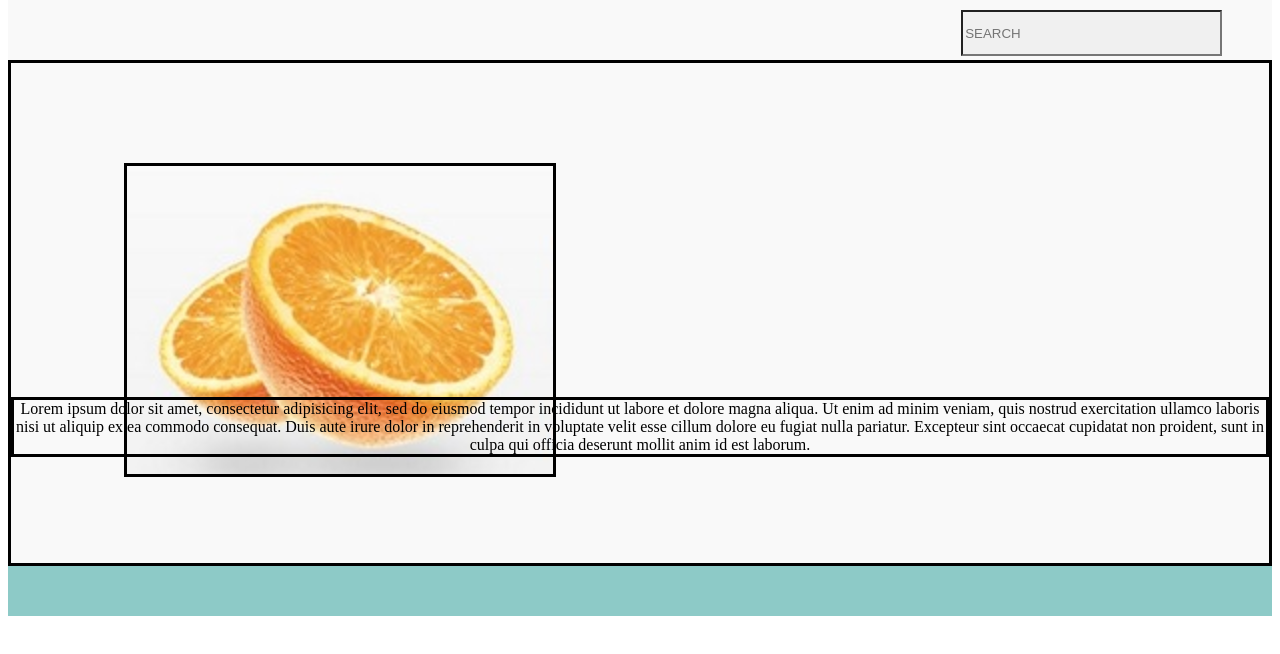
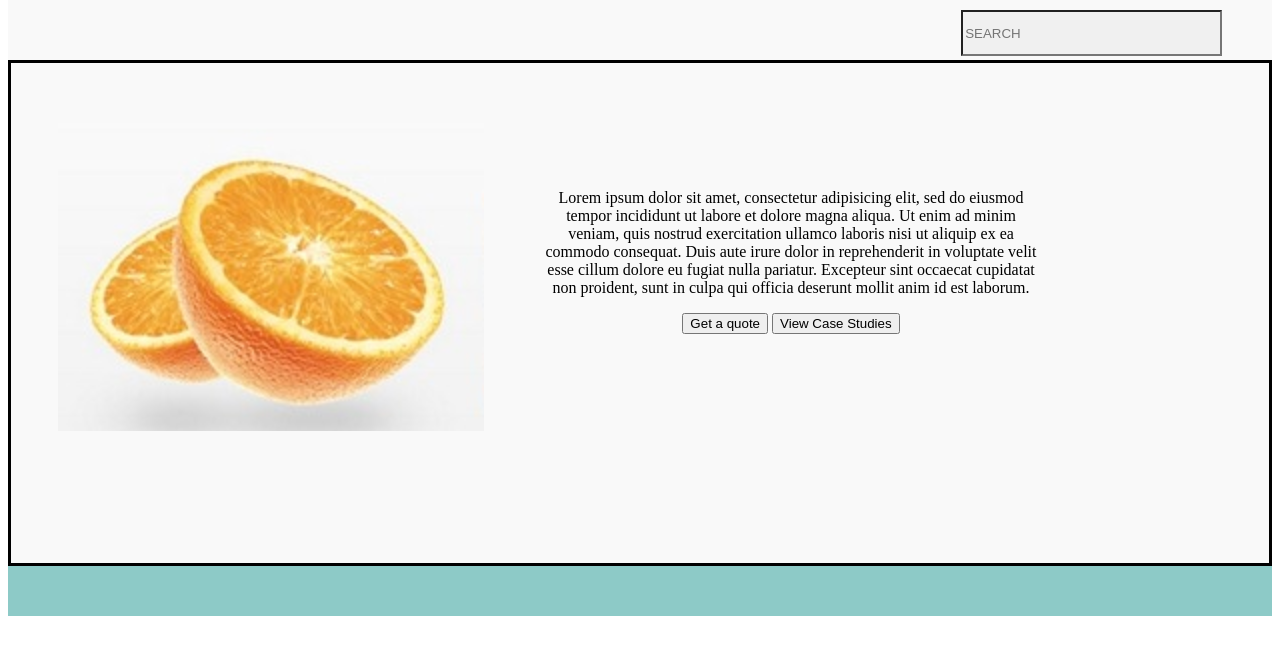
Before and after one commit to aaronev/orange-juice, a plain HTML site: page index.html in a window 1280 px wide. Shown: the part 94-748 px from the top of the page. Drawn offline with Linux system fonts and the light colour scheme.

Commit message:
fixes up css adding dics within divs to center paragraph with img

```diff
--- a/css/main.css
+++ b/css/main.css
@@ -36,9 +36,10 @@ hr {
 footer {
   background-color: #8DCAC7;
   height: 50px;
+
 }
 
-/*Search Bar Section*/
+/*===========================================Search Bar Section*/
 #search {
   width: 100%;
   height: 60px;
@@ -54,27 +55,45 @@ footer {
   background-color: #F0F0F0;
 }
 
-/*About Oranage Section*/
+/*============================================About Oranage Section*/
 #orange {
-  position: relative;
   text-align: center;
+  margin: auto;
   background-color: #f9f9f9;
   border: solid;
   height: 500px;
 }
 
+#orange > div {
+  float: left;
+  width: 50%;
+  margin: 0 auto;
+  width: 500px;
+  margin: 0 auto;
+  padding: 10px;
+}
+
 #orange img {
+  position: relative;
+  top: 50px;
+}
+
+/*#orange img {
   position: relative;
   top: 100px;
   right: 300px;
   border: solid;
   text-align: center;
-}
+}*/
 
 #orange p {
   position: relative;
-  border: solid;
+  top: 100px;
+}
 
+#orange .buttons {
+  position: relative;
+  top: 100px;
 }
 
 /*==========================================================ADDING MEDIA QUERIES*/
--- a/index.html
+++ b/index.html
@@ -25,13 +25,21 @@
   </section>
 
   <section id="orange">
+    <div>
       <img src="img/oranges2.jpg">
+    </div>
+    <div>
       <p>Lorem ipsum dolor sit amet, consectetur adipisicing elit, sed do eiusmod
       tempor incididunt ut labore et dolore magna aliqua. Ut enim ad minim veniam,
       quis nostrud exercitation ullamco laboris nisi ut aliquip ex ea commodo
       consequat. Duis aute irure dolor in reprehenderit in voluptate velit esse
       cillum dolore eu fugiat nulla pariatur. Excepteur sint occaecat cupidatat non
       proident, sunt in culpa qui officia deserunt mollit anim id est laborum.</p>
+      <div class="buttons">
+        <button>Get a quote</button>
+        <button>View Case Studies</button>
+      </div>
+    </div>
   </section>
 
   <footer></footer>
```
Lines whose indentation alone changed are shown as unchanged.
